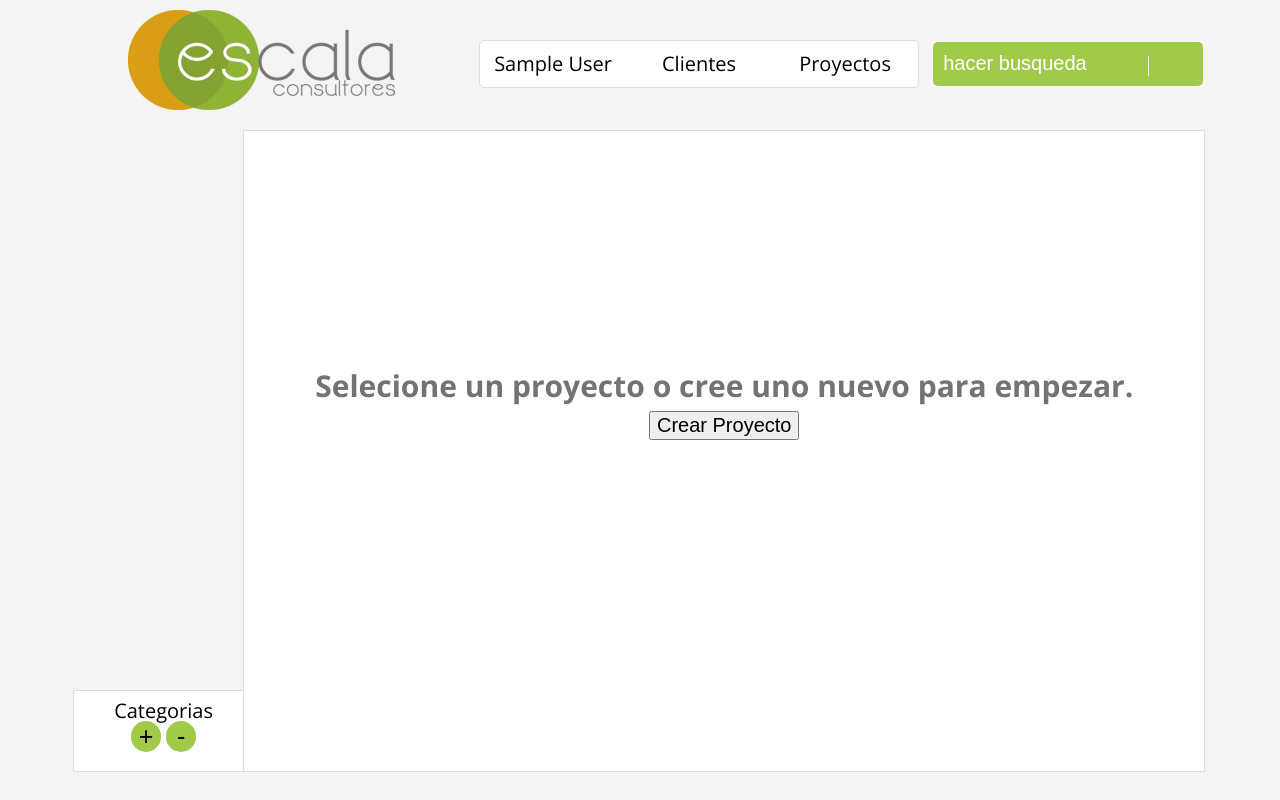
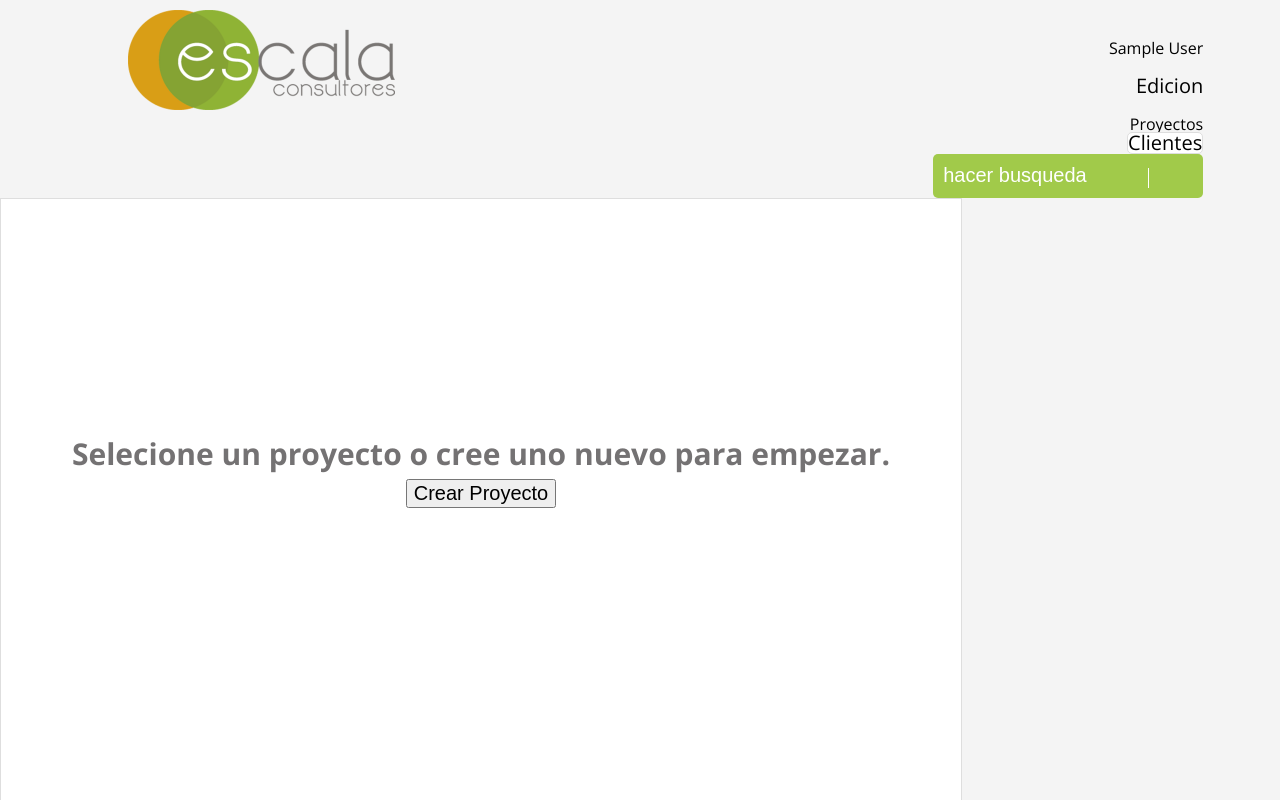
Before and after one commit to Kesymaru/Consilio, a PHP site: page /tcpdf/ in a window 1280 px wide. Run offline with PHP 8.4, Linux system fonts and the light colour scheme; the visitor is signed in with stand-in values (Sample User, id 1); data that the repository does not hold is empty.

Commit message:
adaptacion a nuevo niseno

```diff
--- a/index.php
+++ b/index.php
@@ -36,6 +36,7 @@
 	<!-- notificaciones -->
 	<script type="text/javascript" src="js/noty/jquery.noty.js" ></script>
 	<script type="text/javascript" src="js/noty/layouts/topCenter.js"></script>
+	<script type="text/javascript" src="js/noty/layouts/center.js"></script>
 	<script type="text/javascript" src="js/noty/themes/default.js"></script>
 
 	<script type="text/javascript" src="js/main.js"></script>
@@ -76,7 +77,7 @@
 		</a>
 
 		<div class="toolbar">
-			<div id="cliente">
+			<div id="toolbarMenu">
 				<div id="usuario">
 					<?php
 						echo $_SESSION['nombre'];
@@ -86,24 +87,15 @@
 							$master->MenuAdmin();
 						?>
 					</ul>
-				</div id="usuario">
+				</div>
+				<div id="edicion">
+					Edicion
+				</div>
 				<div id="proyectos">
 					Proyectos
-					<!--
-					<ul class="dropMenu" id="menuProyectos">
-						<?php
-							//$master->MenuProyectos();
-						?>
-					</ul>
-					-->
 				</div>
-				<div id="clientes">
+				<div id="cliente">
 					Clientes
-					<ul class="dropMenu" id="menuProyectos">
-						<?php
-							//$master->MenuProyectos();
-						?>
-					</ul>
 				</div>
 			</div>
 			<!-- end opciones de menu -->
@@ -121,30 +113,6 @@
 	<div id="main">
 
 		<div id="menu">
-			<div class="menu">
-				<ul>
-					<?php
-						//display las normas
-					if(isset($_GET['proyecto'])){
-						//menu($_GET['proyecto']);
-						$master->MenuProyecto($_GET['proyecto']);
-					}
-
-					?>
-				</ul>
-			</div>
-			<!-- menu -->
-
-			<!-- super controles para categoria, agregar y borrar -->
-			<div id="super" class="super" >
-				<div>
-					Categorias<br/>
-					<!-- agrega categoria / borrar categoria seleccionada -->
-					<button id="nuevaCategoria">+</button>
-					<button id="borrarCategoria">-</button>
-				</div>
-			</div>
-			<!-- end super -->
 
 		</div>
 		<!-- end menu -->
@@ -184,27 +152,6 @@
 						?>
 					</div>
 				<?php
-				}
-
-				//carga los datos de un proyecto
-				if(isset($_GET['proyecto'])){
-					echo '<div id="titulo">';
-
-					//echo getProyectoNombre($_GET['proyecto']);
-					$base = new Database();
-					$proyecto = $base->select('SELECT * FROM proyectos WHERE id = '.$_GET['proyecto']);
-					echo $proyecto['nombre'];
-
-					//controles del proyecto
-					echo '</div>
-						<div class="topControls" id="proyectoControls">
-						</div>
-						<script type="text/javascript">
-							//fija el proyecto seleccionado
-							setProyecto('.$_GET['proyecto'].');
-							proyectoControls('.$_GET['proyecto'].');
-							resumenProyecto();
-						</script>';
 				}
 
 				?>
```
